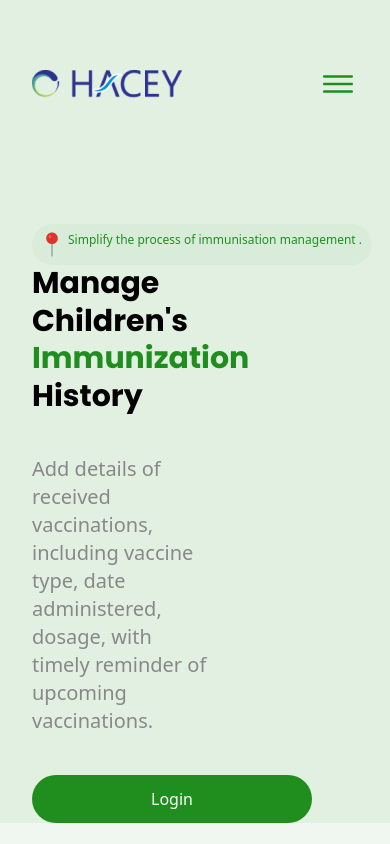
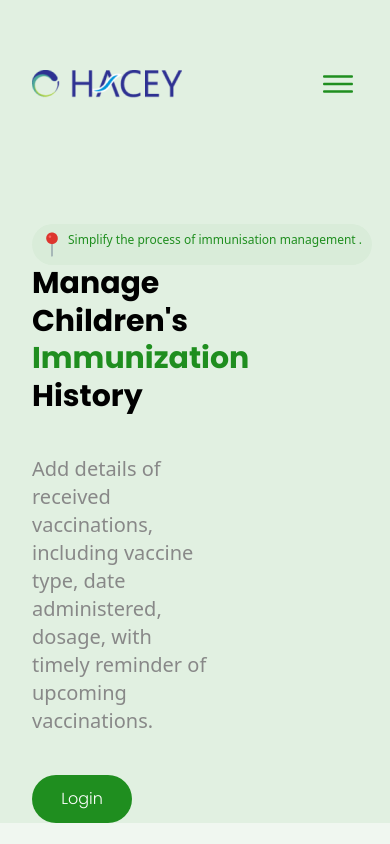
Before and after one commit to moboluwaduroadebajo/vaccine-mgt, a Next.js app: page / in a window 390 px wide. Shown: the top 844 px of the page. Built offline with nearby package versions, Linux system fonts and the light colour scheme.

Commit message:
Implement Button component

```diff
--- a/package.json
+++ b/package.json
@@ -9,6 +9,7 @@
     "lint": "next lint"
   },
   "dependencies": {
+    "clsx": "^2.1.1",
     "next": "14.2.4",
     "react": "^18",
     "react-dom": "^18",
--- a/src/components/Home/GetStartedPage.tsx
+++ b/src/components/Home/GetStartedPage.tsx
@@ -4,6 +4,7 @@ import img2 from "../../../public/img2.png";
 import img3 from "../../../public/img3.png";
 import img4 from "../../../public/img4.png";
 import StepstoStart from "./StepstoStart";
+import Button from "../utilities/Button";
 
 const GetStartedPage = () => {
   const menu = [
@@ -53,9 +54,11 @@ const GetStartedPage = () => {
       </div>
 
       <div className="flex items-center justify-center py-12">
-        <button className="bg-[#1F8E1F] lg:w-[280px] w-[200px] h-12 rounded-[80px] text-white">
-          Register now
-        </button>
+        <Button
+          label="Register now"
+          variant="primary"
+          additionalClassname="lg:w-[280px] w-[200px]"
+        />
       </div>
     </div>
   );
--- a/src/components/Home/HeroSection.tsx
+++ b/src/components/Home/HeroSection.tsx
@@ -3,6 +3,8 @@ import Navbar from "./Navbar";
 import Image from "next/image";
 import pin from "../../../public/pin.png";
 import HeroImage from "../../../public/mom-image.png";
+import Button from "../utilities/Button";
+import Link from "next/link";
 
 const HeroSection = () => {
   return (
@@ -28,9 +30,13 @@ const HeroSection = () => {
             administered, dosage, with timely reminder of upcoming vaccinations.
           </p>
 
-          <button className="bg-[#1F8E1F] w-[280px] h-12 rounded-[80px] text-white">
-            Login
-          </button>
+          <Link href="/login">
+            <Button
+              label="Login"
+              variant="primary"
+              additionalClassname="lg:w-[280px] w-[100px]"
+            />
+          </Link>
         </div>
 
         <div className="lg:flex hidden relative">
--- a/src/components/Home/Navbar.tsx
+++ b/src/components/Home/Navbar.tsx
@@ -3,6 +3,7 @@ import React from "react";
 import Logo from "@/../public/logo.png";
 import { IoIosMenu } from "react-icons/io";
 import Link from "next/link";
+import Button from "../utilities/Button";
 
 const Navbar = () => {
   return (
@@ -17,9 +18,11 @@ const Navbar = () => {
         </ul>
 
         <Link href="/login">
-          <button className="bg-[#1F8E1F] lg:w-[280px] w-[100px] h-12 rounded-[80px] text-white">
-            Login
-          </button>
+          <Button
+            label="Login"
+            variant="primary"
+            additionalClassname="lg:w-[280px] w-[100px]"
+          />
         </Link>
       </div>
 
--- a/src/components/Home/RegisterSection.tsx
+++ b/src/components/Home/RegisterSection.tsx
@@ -1,6 +1,7 @@
 import React from "react";
 import Image from "next/image";
 import nurse from "@/assets/nurse-img.png";
+import Button from "../utilities/Button";
 
 const RegisterSection = () => {
   return (
@@ -17,9 +18,11 @@ const RegisterSection = () => {
           </span>
         </p>
 
-        <button className="bg-[#1F8E1F] lg:w-[400px] w-[200px] rounded-[80px] text-white md:h-[62px] h-12">
-          Register now
-        </button>
+        <Button
+          label="Register now"
+          variant="primary"
+          additionalClassname="lg:w-[400px] w-[200px] md:h-[62px] h-12"
+        />
       </div>
     </div>
   );
--- a/src/components/icons/index.tsx
+++ b/src/components/icons/index.tsx
@@ -51,4 +51,28 @@ export const Icons = ({ name, height, width, fill }: IconProps) => {
       </svg>
     );
   }
+
+  if (name === "loading-indicator") {
+    return (
+      <svg
+        className="animate-spin -ml-1 mr-3 h-5 w-5 text-white z-100"
+        xmlns="http://www.w3.org/2000/svg"
+        fill="none"
+        viewBox="0 0 24 24">
+        <circle
+          className="opacity-25"
+          cx="12"
+          cy="12"
+          r="10"
+          stroke="currentColor"
+          strokeWidth="4"></circle>
+        <path
+          className="opacity-75"
+          fill="currentColor"
+          d="M4 12a8 8 0 018-8V0C5.373 0 0 5.373 0 12h4zm2 5.291A7.962 7.962 0 014 12H0c0 3.042 1.135 5.824 3 7.938l3-2.647z"></path>
+      </svg>
+    );
+  }
+
+  return <div />;
 };
--- /dev/null
+++ b/src/components/utilities/Button.tsx
@@ -0,0 +1,65 @@
+import clsx from "clsx";
+import React, { FormEvent } from "react";
+import Loader from "./Loader";
+
+interface ButtonProps {
+  variant?: "primary";
+
+  label?: string;
+  onClick?: (arg: any) => void;
+  width?: any;
+  icon?: React.ReactNode;
+  iconPosition?: "left" | "right";
+  type?: "button" | "submit";
+  additionalClassname?: any;
+  loading?: boolean;
+  loadingText?: string;
+  disabled?: boolean;
+  role?: "dropdown";
+}
+
+const Button: React.FC<ButtonProps> = ({
+  variant,
+  label,
+  onClick = () => {},
+  width,
+  icon,
+  iconPosition = "left",
+  type = "button",
+  additionalClassname,
+  loading = false,
+  disabled = false,
+  loadingText,
+}) => {
+  return (
+    <button
+      type={type}
+      className={clsx({
+        "flex justify-center items-center rounded-[80px] h-12": true,
+        "text-white font-poppins bg-[#1F8E1F] hover:border-2 hover:border-[#1F8E1F] hover:text-[#1F8E1F] hover:bg-white":
+          variant === "primary",
+
+        [width]: width,
+        [additionalClassname]: additionalClassname,
+      })}
+      disabled={disabled}
+      onClick={onClick}>
+      {loading && <Loader />}
+      {icon && iconPosition === "left" && (
+        <>
+          {icon}
+          <div className="w-2" />
+        </>
+      )}
+      {!loading ? label : !loadingText ? "Loading..." : `${loadingText}...`}
+      {icon && iconPosition === "right" && (
+        <>
+          <div className="w-2" />
+          {icon}
+        </>
+      )}
+    </button>
+  );
+};
+
+export default Button;
--- /dev/null
+++ b/src/components/utilities/Loader.tsx
@@ -0,0 +1,12 @@
+import React from "react";
+import { Icons } from "../icons";
+
+type Props = {};
+
+export default function Loader({}: Props) {
+  return (
+    <div className="flex flex-col justify-center items-center">
+      <Icons name="loading-indicator" />
+    </div>
+  );
+}
```
Also changed, not shown: src/assets/login_img.png (added), 1 other file (tests, documents, lock files or other folders).
